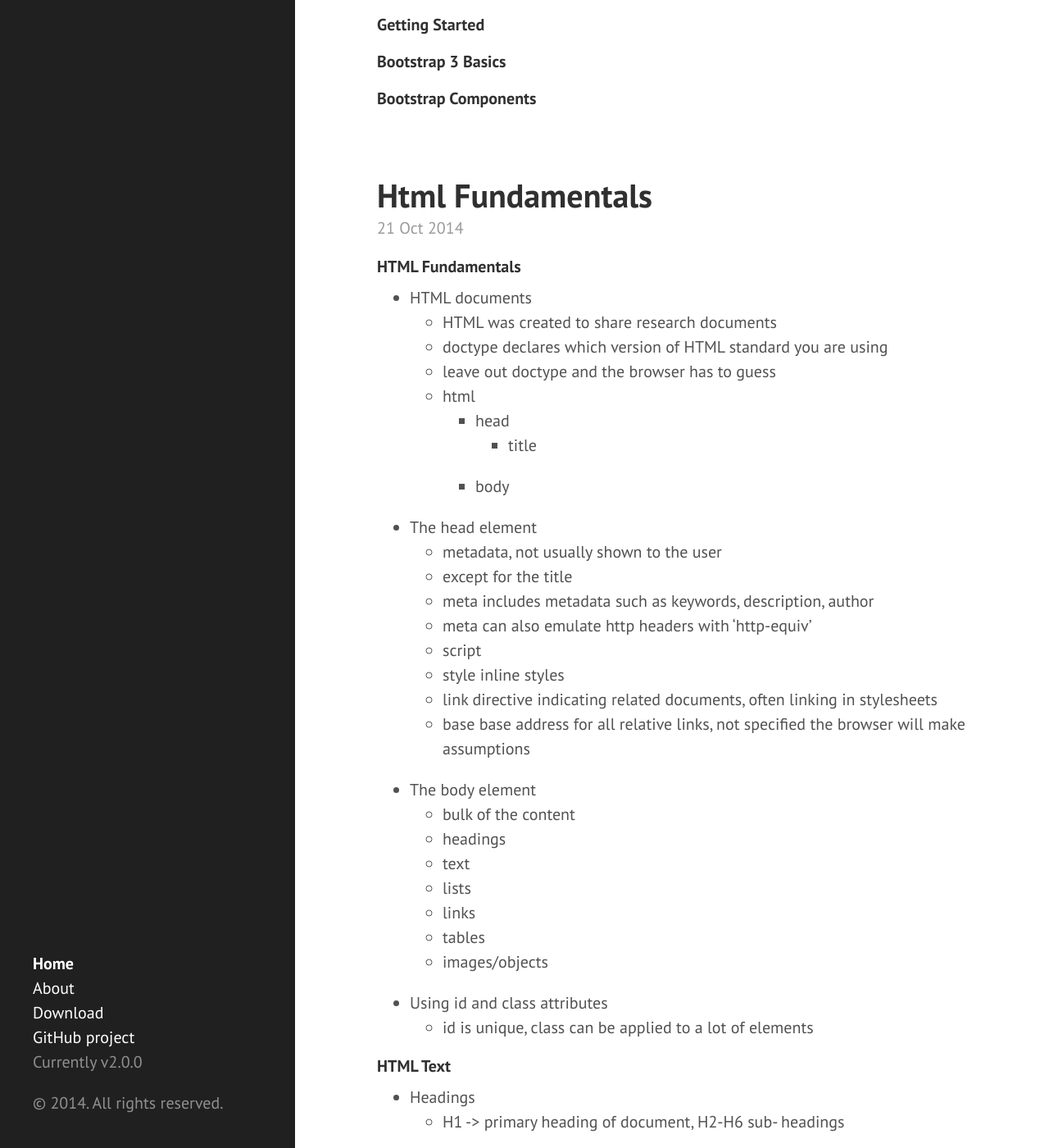
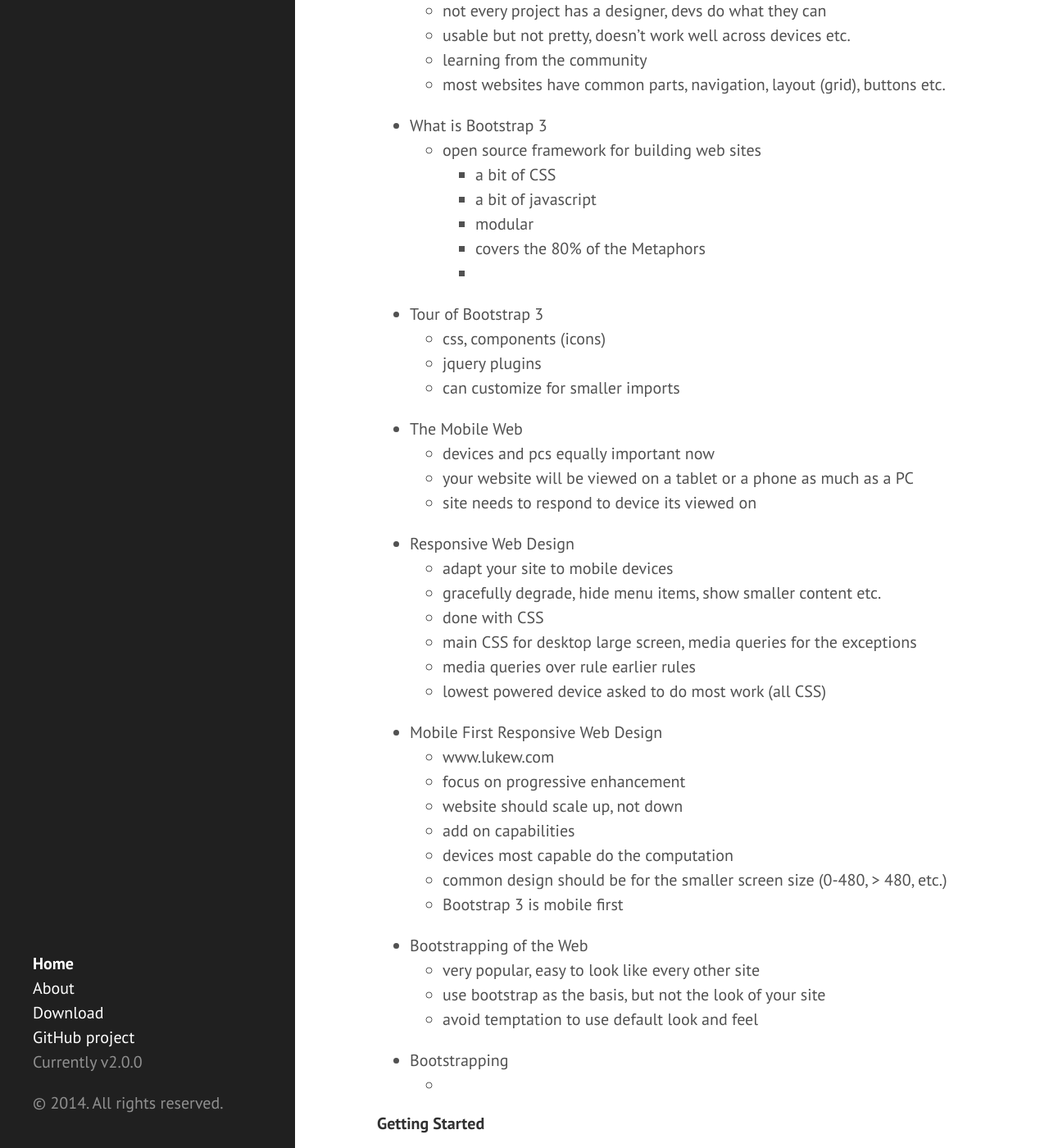
Before and after one commit to eneiand/eneiand.github.io, a Jekyll site: the page built from index.html, in a window 1280 px wide and 1400 px high, scrolled down 247 px. Shown: the whole window at 82% size. Built offline with Jekyll 4.4.1, drawn with Linux system fonts in a browser that asks for light colours; Markdown is read by kramdown in place of the engine named in the settings; the list of posts is cut into pages by our own code.

Commit message:
Update 2014-10-23-bootstrap-3.md

```diff
--- a/_posts/2014-10-23-bootstrap-3.md
+++ b/_posts/2014-10-23-bootstrap-3.md
@@ -1,5 +1,45 @@
 #### Why Bootstrap 3
 * Designers and Developers
+  *  not every project has a designer, devs do what they can
+  *  usable but not pretty, doesn't work well across devices etc.
+  *  learning from the community
+  *  most websites have common parts, navigation, layout (grid), buttons etc.
+* What is Bootstrap 3
+  * open source framework for building web sites
+    * a bit of CSS
+    * a bit of javascript
+    * modular
+    * covers the 80% of the Metaphors
+    *
+* Tour of Bootstrap 3
+  * css, components (icons)
+  * jquery plugins
+  * can customize for smaller imports
+* The Mobile Web
+  * devices and pcs equally important now
+  * your website will be viewed on a tablet or a phone as much as a PC
+  * site needs to respond to device its viewed on
+* Responsive Web Design
+  * adapt your site to mobile devices
+  * gracefully degrade, hide menu items, show smaller content etc.
+  * done with CSS
+  * main CSS for desktop large screen, media queries for the exceptions
+  * media queries over rule earlier rules
+  * lowest powered device asked to do most work (all CSS)
+* Mobile First Responsive Web Design
+  * www.lukew.com
+  * focus on progressive enhancement
+  * website should scale up, not down
+  * add on capabilities
+  * devices most capable do the computation
+  * common design should be for the smaller screen size (0-480, > 480, etc.)
+  * Bootstrap 3 is mobile first
+* Bootstrapping of the Web
+  * very popular, easy to look like every other site
+  * use bootstrap as the basis, but not the look of your site
+  * avoid temptation to use default look and feel
+* Bootstrapping
+  *
 
 #### Getting Started
 #### Bootstrap 3 Basics
```
